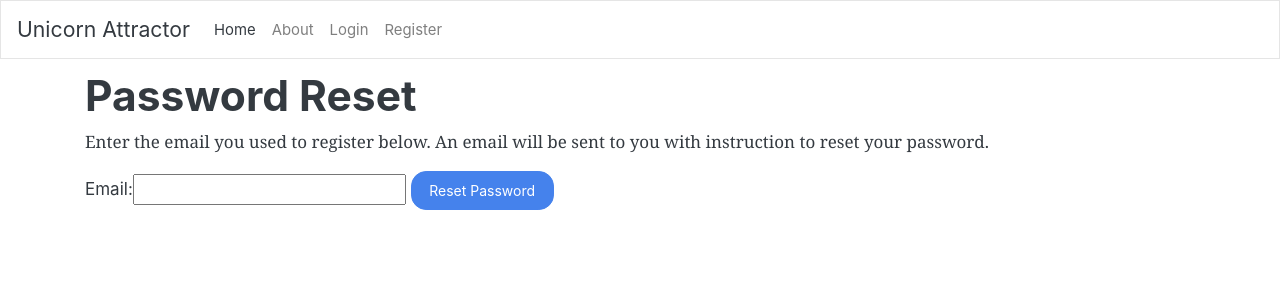
After one commit to comacoma/FSF-MilestoneProject, a Django app: page /accounts/password/password_reset/ in a window 1280 px wide. The commit adds this page. Shown: the top 300 px of the page. Run offline with Django 3.2, Linux system fonts and the light colour scheme; some libraries are stand-ins or nearby versions.

Commit message:
Adding password reset feature (backend not implemented yet)

```diff
--- a/accounts/templates/login.html
+++ b/accounts/templates/login.html
@@ -11,5 +11,6 @@
             {{ login_form | as_bootstrap }}
             <button type="submit" class="btn btn-primary">Login</button>
         </form>
+        <p><a href="{% url 'password_reset' %}">Reset Password</a></p>
     </div>
 {% endblock %}
--- a/accounts/urls.py
+++ b/accounts/urls.py
@@ -1,9 +1,18 @@
-from django.urls import path
+from django.urls import path, include
 from .views import *
+from django.contrib.auth.views import *
 
 urlpatterns = [
     path('login/', login, name="login"),
     path('logout/', logout, name="logout"),
     path('register/', registration, name="registration"),
     path('profile/', user_profile, name="profile"),
+    path('password/', include([
+        path('password_change/', PasswordChangeView.as_view(), name='password_change'),
+        path('password_change/done/', PasswordChangeDoneView.as_view(), name='password_change_done'),
+        path('password_reset/', PasswordResetView.as_view(), name='password_reset'),
+        path('password_reset/done/', PasswordResetDoneView.as_view(), name='password_reset_done'),
+        path('reset/<uidb64>/<token>/', PasswordResetConfirmView.as_view(), name='password_reset_confirm'),
+        path('reset/done/', PasswordResetCompleteView.as_view(), name='password_reset_complete'),
+    ])),
 ]
--- /dev/null
+++ b/templates/registration/password_reset_form.html
@@ -0,0 +1,20 @@
+{% extends 'base.html' %}
+{% load bootstrap_tags %}
+
+{% block page_title %}Password Reset Page{% endblock %}
+
+{% block content %}
+    <div class="container">
+        <h1>Password Reset</h1>
+        <p>
+            Enter the email you used to register below. An email will be sent to you with instruction
+            to reset your password.
+        </p>
+        {{ form.email.errors }}
+        <form method="POST">
+            {% csrf_token %}
+            {{ form | as_bootstrap }}
+            <button type="submit" class="btn btn-primary">Reset Password</button>
+        </form>
+    </div>
+{% endblock %}
--- a/unicorn_attractor/settings.py
+++ b/unicorn_attractor/settings.py
@@ -125,3 +125,6 @@ STATIC_URL = '/static/'
 STATICFILES_DIRS = [
     os.path.join(BASE_DIR, "static"),
 ]
+
+EMAIL_BACKEND = "django.core.mail.backends.filebased.EmailBackend"
+EMAIL_FILE_PATH = os.path.join(BASE_DIR, "sent_emails")
```
Also changed, not shown: templates/registration/password_reset_done.html (added, +11 -0 lines).
